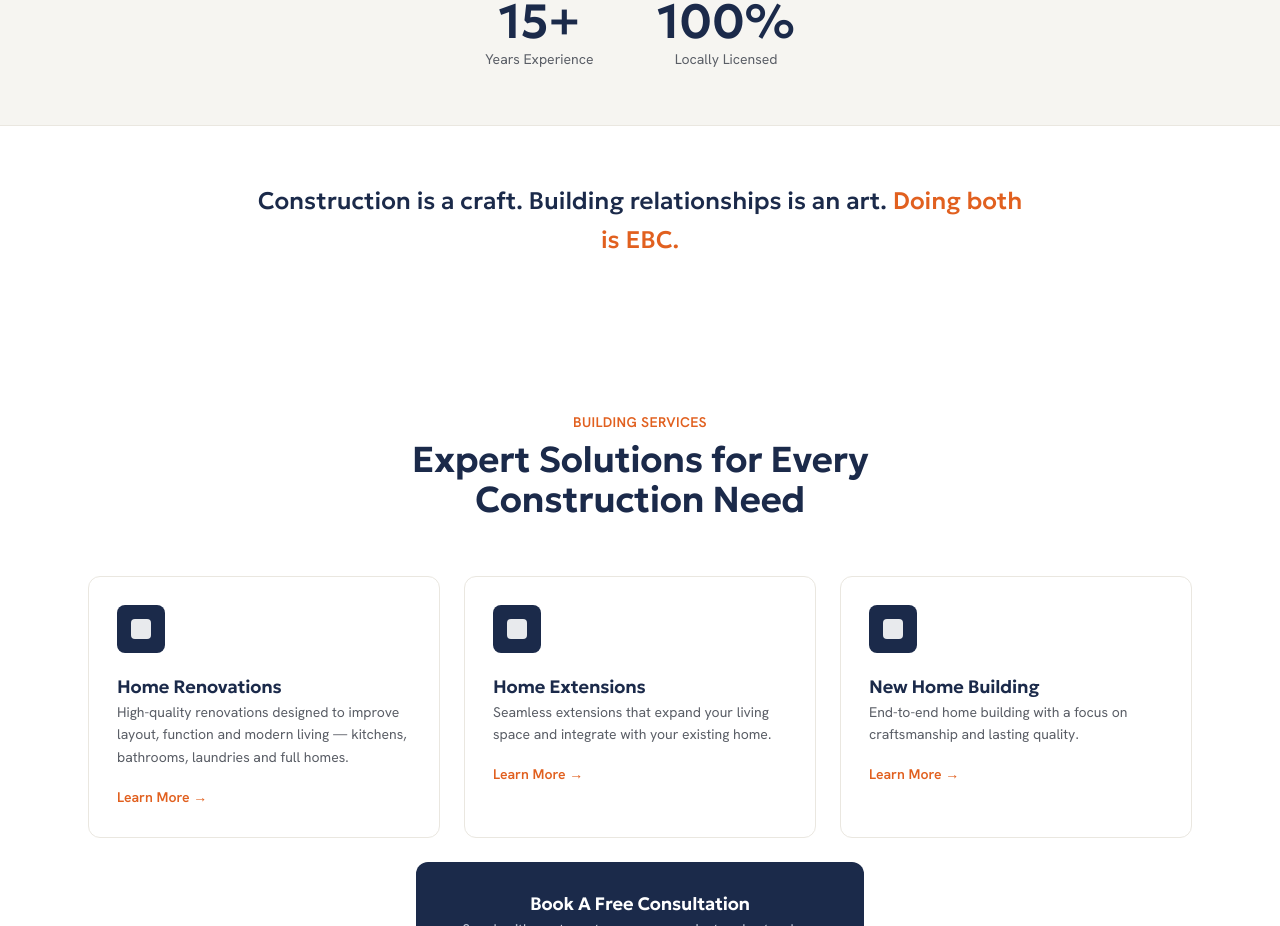
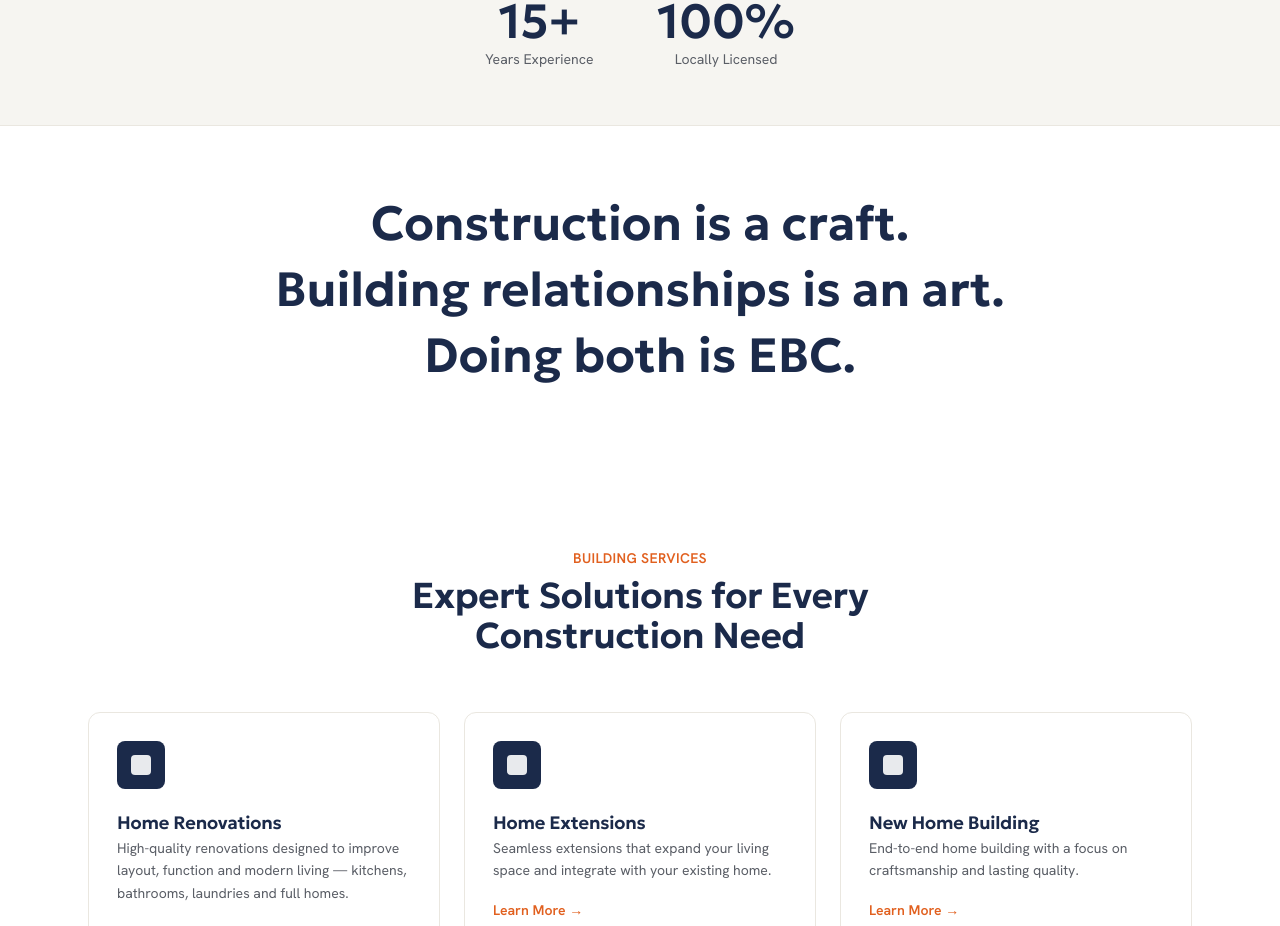
Before and after one commit to EBC2016ce/ebc-platform, a Next.js app: page / in a window 1280 px wide. Shown: the part 1260-2186 px from the top of the page. Built offline with nearby package versions, Linux system fonts and the light colour scheme.

Commit message:
Fix BPC label text and restyle brand tagline as three centered blue lines

```diff
--- a/src/app/components/AdLandingPage.jsx
+++ b/src/app/components/AdLandingPage.jsx
@@ -82,7 +82,7 @@
             MBV — Master Builders Victoria
           </span>
           <span className="border border-[#D9D6CD] rounded-lg px-6 py-3 bg-white shadow-sm text-sm font-semibold text-[#1B2A4A]">
-            BPC — Registered Building Practitioner
+            Building and Plumbing Commission — Registered Practitioner
           </span>
           <span className="border border-[#D9D6CD] rounded-lg px-6 py-3 bg-white shadow-sm text-sm font-semibold text-[#1B2A4A]">
             15+ Years Experience
--- a/src/app/page.js
+++ b/src/app/page.js
@@ -232,10 +232,11 @@
       </section>
 
       {/* Brand tagline */}
-      <section className="px-6 py-14 text-center bg-white">
-        <p className="max-w-3xl mx-auto text-xl md:text-2xl text-[#1B2A4A] leading-relaxed" style={{ fontFamily: 'var(--font-heading)' }}>
-          Construction is a craft. Building relationships is an art.{' '}
-          <span className="text-[#E1601F]">Doing both is EBC.</span>
+      <section className="px-6 py-16 text-center bg-white">
+        <p className="max-w-3xl mx-auto text-3xl md:text-5xl font-semibold text-[#1B2A4A] leading-snug" style={{ fontFamily: 'var(--font-heading)' }}>
+          <span className="block">Construction is a craft.</span>
+          <span className="block">Building relationships is an art.</span>
+          <span className="block">Doing both is EBC.</span>
         </p>
       </section>
 
```
